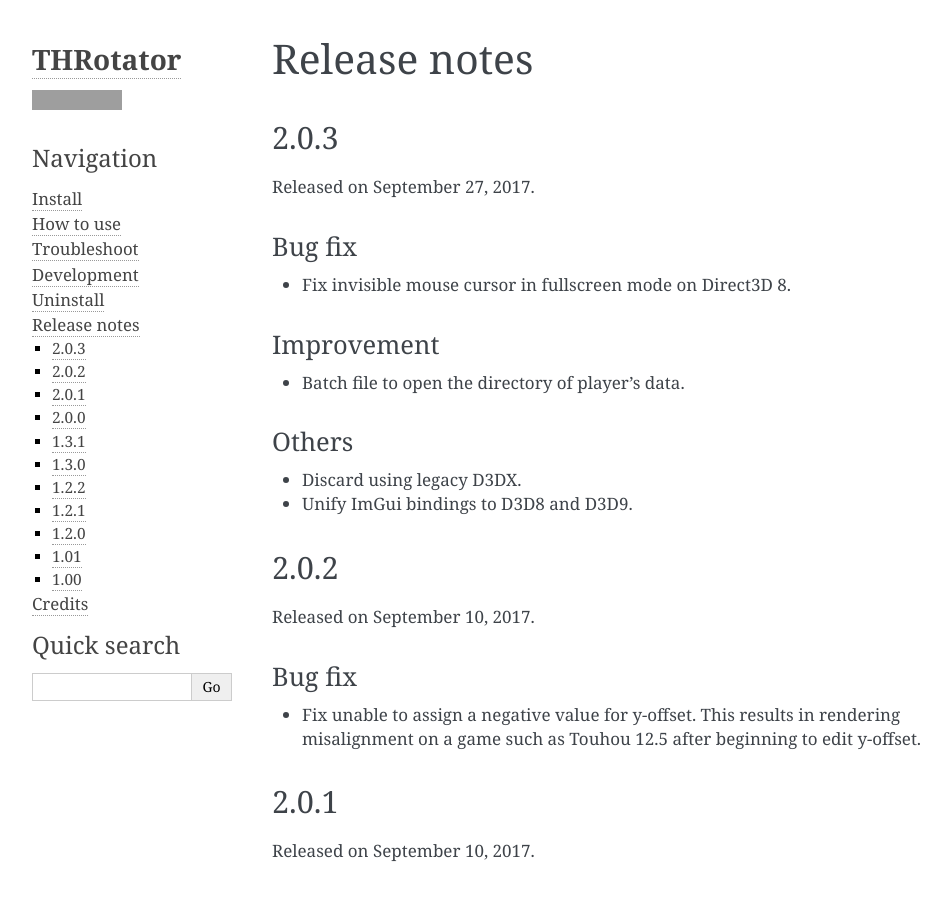
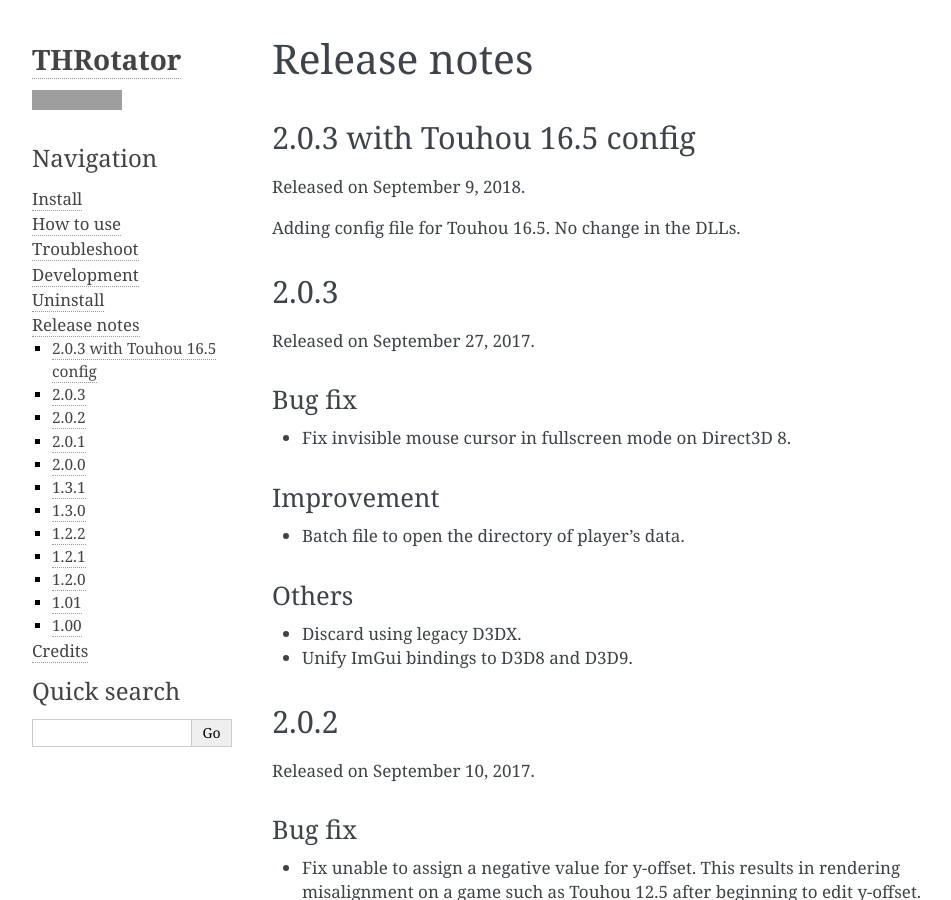
Before and after one commit to massanoori/THRotator-manual, a Sphinx documentation site: the page built from docs/pages/releasenotes.rst, in a window 1280 px wide and 900 px high. Shown: the whole window, without its empty margins (148-1099 px from the left). Built offline with Sphinx 7.4.7, drawn with Linux system fonts in a browser that asks for light colours; grey boxes are pictures that could not be loaded.

Commit message:
Mention support on Violet Detector

```diff
--- a/docs/index.rst
+++ b/docs/index.rst
@@ -47,6 +47,7 @@
   - Tested on demo version.
 
 - Hidden Star in Four Seasons (Touhou 16)
+- Violet Detector (Touhou 16.5)
 - Uwabami Breakers
 
 Main features
--- a/docs/pages/install.rst
+++ b/docs/pages/install.rst
@@ -36,6 +36,7 @@
 - Impossible Spell Card (Touhou 14.3)
 - Legacy of Lunatic Kingdom (Touhou 15)
 - Hidden Star in Four Seasons (Touhou 16)
+- Violet Detector (Touhou 16.5)
 - Uwabami Breakers
 
 If the game is Direct3D 8-based and
--- a/docs/pages/releasenotes.rst
+++ b/docs/pages/releasenotes.rst
@@ -1,6 +1,15 @@
 ======================
 Release notes
 ======================
+
+2.0.3 with Touhou 16.5 config
+=============================
+
+Released on September 9, 2018.
+
+Adding config file for Touhou 16.5.
+No change in the DLLs.
+
 
 2.0.3
 =====
```
Also changed, not shown: 2 other files.
